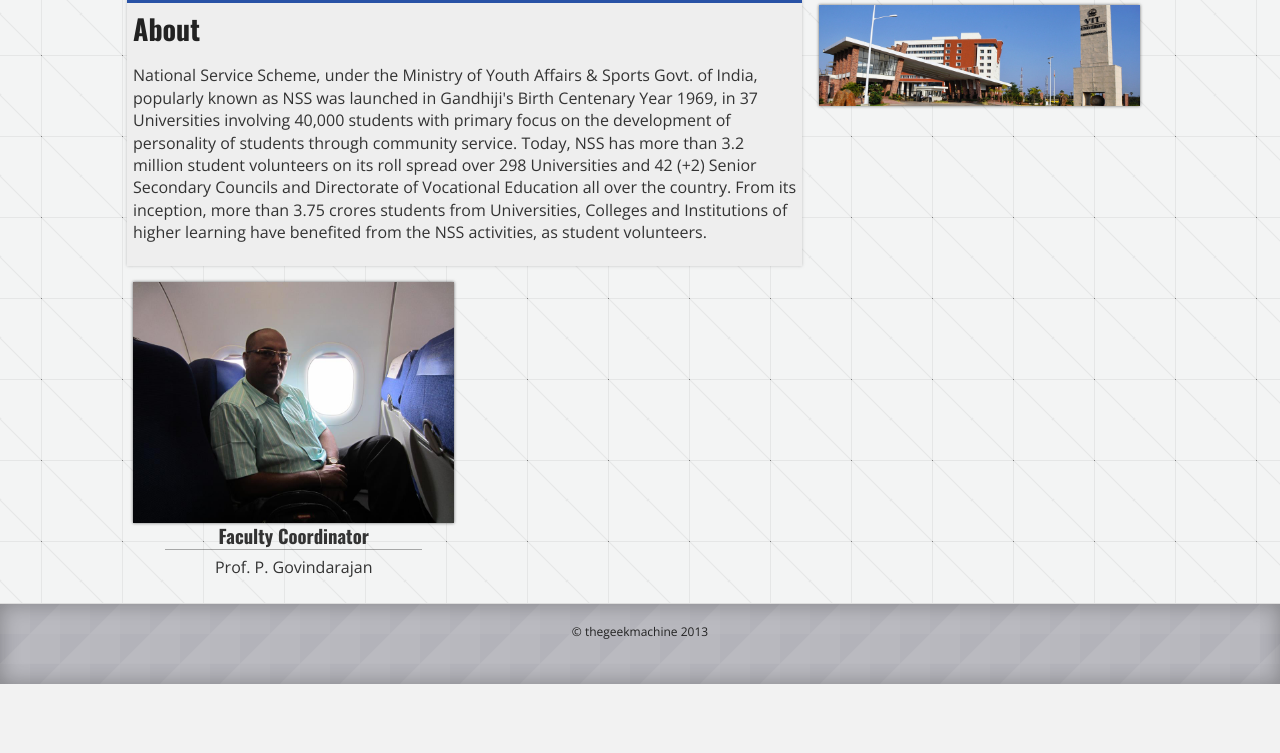
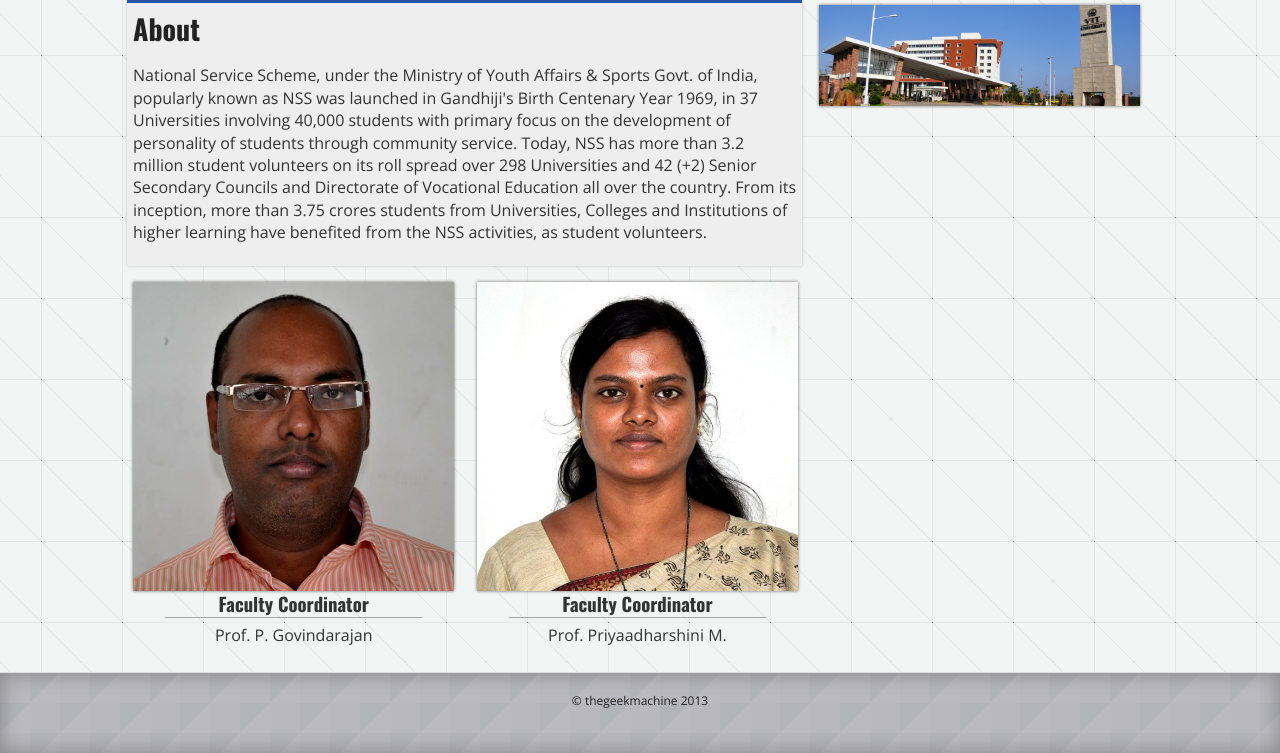
Before and after one commit to amrith92/nss-vitc, a PHP site: page /about.php in a window 1280 px wide. Shown: the part 229-982 px from the top of the page. Before the commit the page ends 913 px from the top, so only its background shows below. Run offline with PHP 8.4, Linux system fonts and the light colour scheme; some libraries are stand-ins or nearby versions.

Commit message:
Added all faculty members

```diff
--- a/about.php
+++ b/about.php
@@ -33,6 +33,15 @@
                     </div>
                 </div>
             </div>
+            <div class="col-1-3 no-frills">
+                <div class="profile">
+                    <img src="img/prof-priya.jpg" alt="Prof. Priyaadharshini M.">
+                    <div class="profile-text">
+                        <h3>Faculty Coordinator</h3>
+                        <p>Prof. Priyaadharshini M.</p>
+                    </div>
+                </div>
+            </div>
         </div>
     </div>
 </div>
```
Also changed, not shown: img/prof-p-govindarajan.jpg, img/prof-priya.jpg (added).
